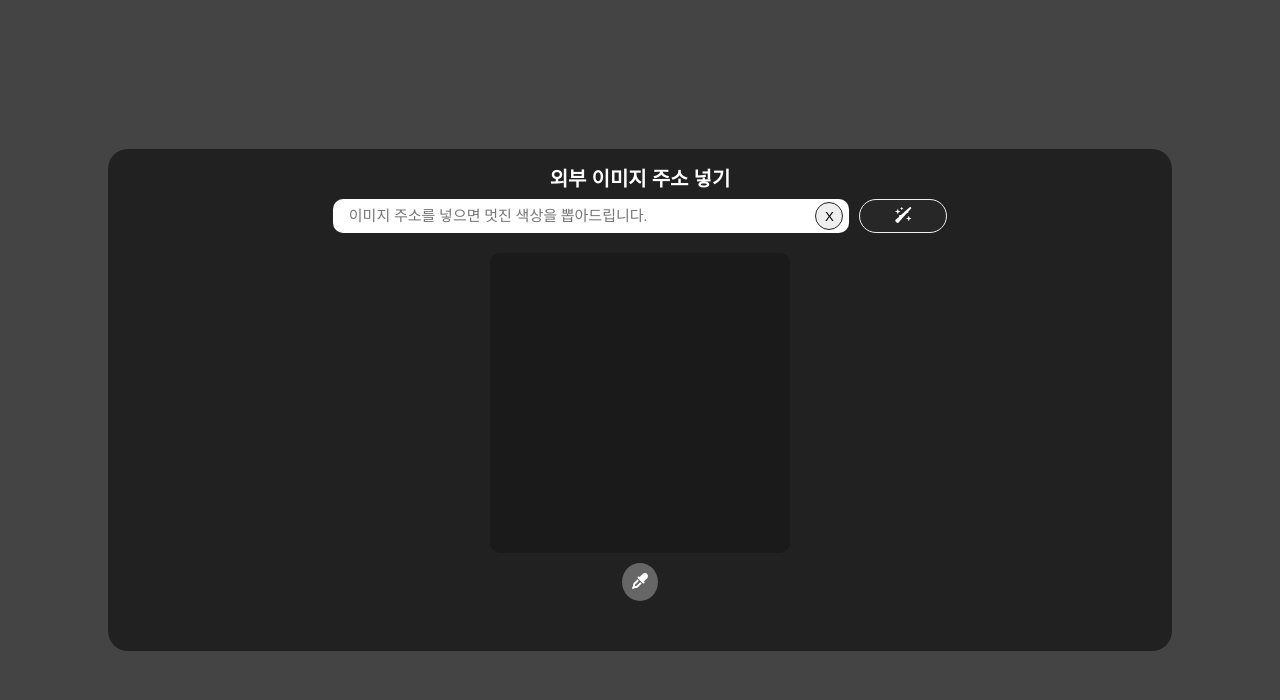
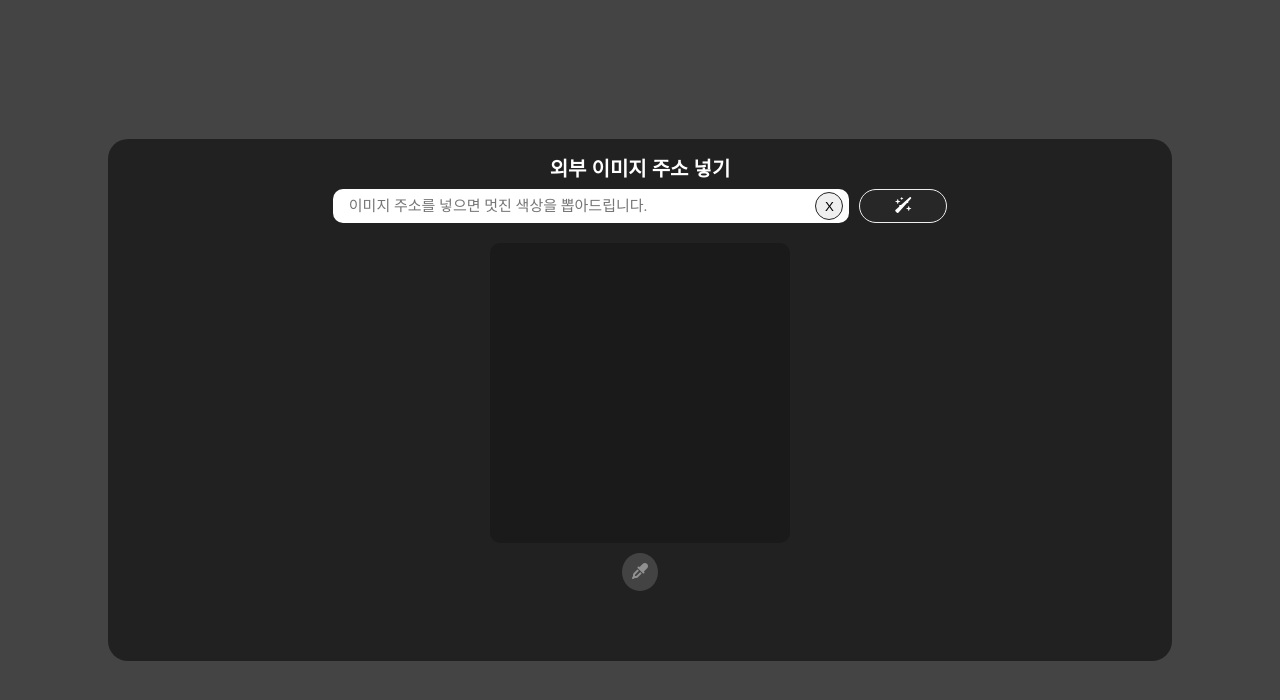
Before and after one commit to Raros17/ColorPicker, a React (Create React App) app: page / in a window 1280 px wide. Shown: the top 700 px of the page. Built offline with nearby package versions, Linux system fonts and the light colour scheme; a web font is replaced by a local one.

Commit message:
feat: imgUrl 없을 경우 spoid btn 비활성화

```diff
--- a/src/App.styled.ts
+++ b/src/App.styled.ts
@@ -94,8 +94,10 @@ export const getBackgroundGradient = (colorData: string[], fallbackColor: string
 };
 
 export const ShowSpoidColor = styled.div`
-  width: 100%;
+  margin-top: 20px;
+  width: 50%;
   height: 30px;
+  border-radius: 10px;
 `
 
 export const SpoidButton = styled.button<{ isSpoidActive: boolean }>`
@@ -104,9 +106,10 @@ export const SpoidButton = styled.button<{ isSpoidActive: boolean }>`
   border: none;
   padding: 10px;
   font-size: 16px;
-  cursor: pointer;
+  cursor: ${({ disabled }) => (disabled ? 'default' : 'pointer')};
   margin-top: 10px;
   border-radius: 50%;
+  opacity: ${({ disabled }) => (disabled ? 0.5 : 1)};
   &:hover {
     transition: all 0.2s ease;
     background-color: ${({ isSpoidActive }) => (isSpoidActive ? '#A22D66' : '#555')};
--- a/src/App.tsx
+++ b/src/App.tsx
@@ -6,7 +6,6 @@ import ImageUploader from './component/ImageUploader.tsx';
 import EyeDropper from './EyeDropper.tsx';
 import {
   PlaceholderImage,
-  StyledImage,
   ColorDownBtn,
   ImageGroup,
   TextSection,
@@ -27,7 +26,6 @@ function App() {
   const [pickedColor, setPickedColor] = useState<string | null>(null);
   const [isSpoidActive, setIsSpoidActive] = useState<boolean>(false);
   const inputRef = useRef<HTMLInputElement>(null);
-  // console.log(`pickedColor은 ${pickedColor}`)
 
   const handleModalOpen = () => {
     setModalToggle(!modalToggle);
@@ -66,15 +64,14 @@ function App() {
           setIsImageValid={setIsImageValid}
         />
          {imageUrl && isImageValid ?  (
-          // <StyledImage  src={imageUrl} alt="Selected" />
           <EyeDropper imageUrl={imageUrl} onColorPick={handleColorPick} isSpoidActive={isSpoidActive} />
         ) : (
           <PlaceholderImage />
         )}
-        <SpoidButton onClick={toggleSpoid} isSpoidActive={isSpoidActive}>
+        <SpoidButton onClick={toggleSpoid} isSpoidActive={isSpoidActive} disabled={!imageUrl} >
          <i className="fa-solid fa-eye-dropper"></i>
         </SpoidButton>
-        <ShowSpoidColor style={{ backgroundColor: `${pickedColor}` || 'rgb(135,206,235)' }}></ShowSpoidColor>
+        <ShowSpoidColor style={{ backgroundColor: `${pickedColor}` }}></ShowSpoidColor>
       </TextSection>
 
       <ImageGroup>
```
